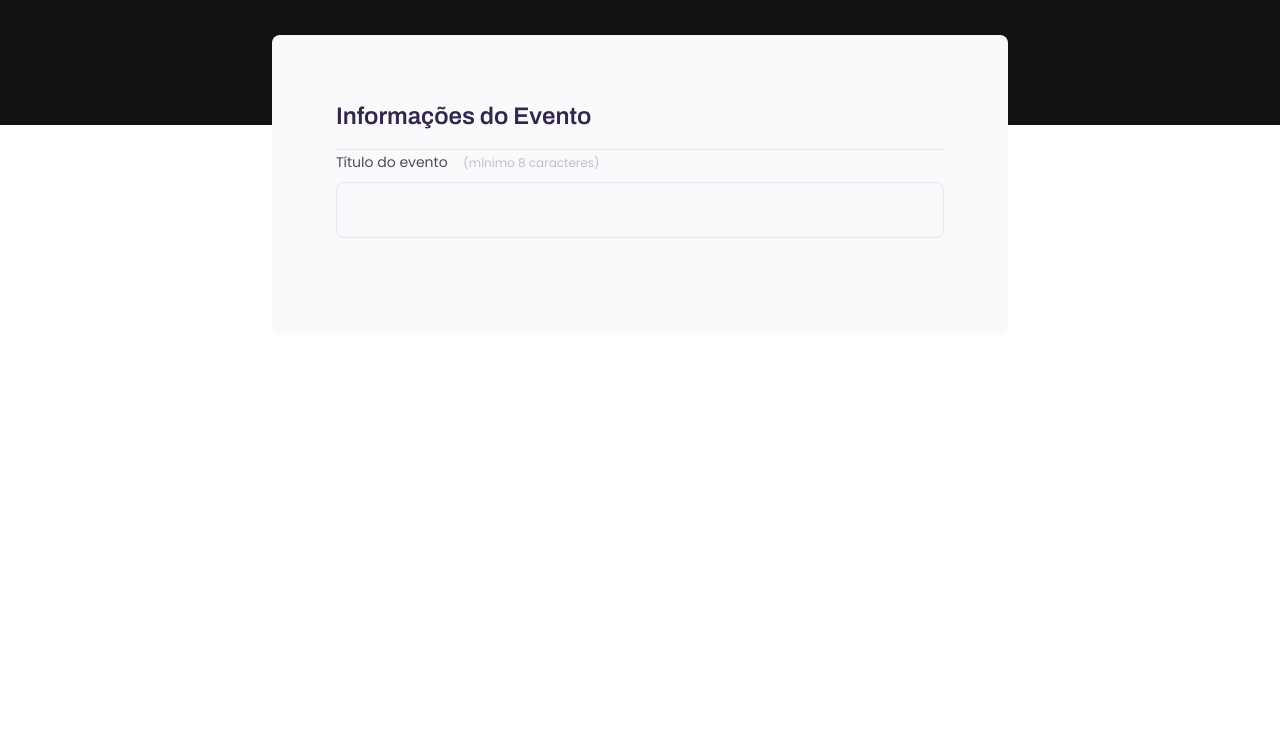
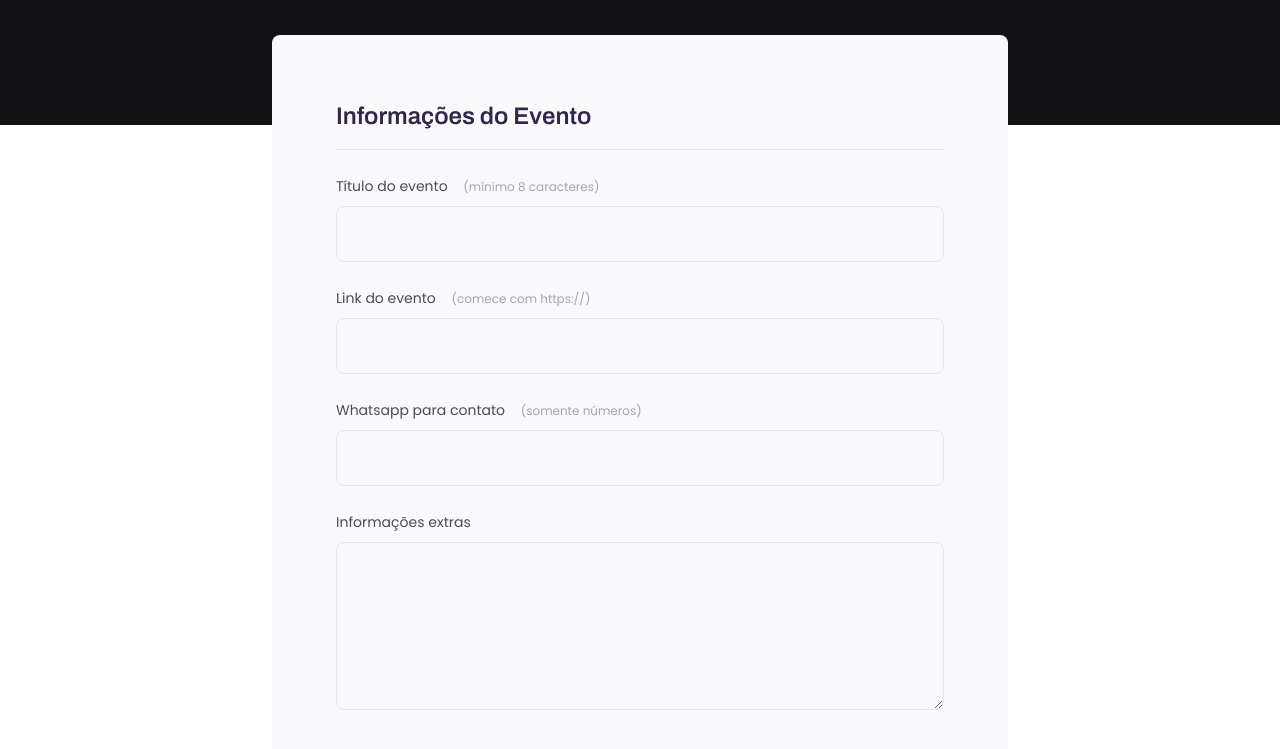
Before and after one commit to developerlucaslima/Formularios, a plain HTML site: page index.html in a window 1280 px wide. Shown: the part 243-992 px from the top of the page. Before the commit the page ends 800 px from the top, so only its background shows below. Drawn offline with Linux system fonts and the light colour scheme.

Commit message:
add new fields in fieldset

```diff
--- a/index.html
+++ b/index.html
@@ -23,10 +23,32 @@
         </header>
         <form>
             <fieldset>
-                <legend>Informações do Evento</legend>
-                <div class="input-wrapper">
-                    <label for="event-title">Título do evento  <span>(mínimo 8 caracteres)</span> </label>
-                    <input type="text" id="event-title"/>
+                <div class="fieldset-wrapper">
+                    <legend>Informações do Evento</legend>
+
+                    <div class="input-wrapper">
+                        <label for="event-title">Título do evento  <span>(mínimo 8 caracteres)</span> </label>
+                        <input type="text" id="event-title"/>
+                    </div>
+
+                    <div class="input-wrapper">
+                        <label for="event-link">Link do evento  <span>(comece com https://)</span> </label>
+                        <input type="url" id="event-link"/>
+                    </div>
+
+                    <div class="input-wrapper">
+                        <label for="event-whatsapp">Whatsapp para contato <span>(somente números)</span> </label>
+                        <input type="number" id="event-whatsapp"/>
+                    </div>
+
+                    <div class="input-wrapper">
+                        <label for="event-info">Informações extras</label>
+                        <textarea name="" id="event-info">
+
+                        </textarea>
+
+                    </div>
+
                 </div>
             </fieldset>
         </form>
--- a/style.css
+++ b/style.css
@@ -72,6 +72,12 @@ fieldset{
     border: none;
 }
 
+.fieldset-wrapper{
+    display: flex;
+    flex-direction: column;
+    gap: 24px;
+}
+
 fieldset legend{
     font-family: 'Archivo';
     font-weight: 600;
@@ -106,12 +112,17 @@ fieldset legend{
     font-size: 12px;
     line-height: 20px;
 
-    color: #C1BCCC;
+    color: #a9a0b8;
 
     margin-left: 12px;
-    }
+}
 
-.input-wrapper input{
+.input-wrapper label span:hover{
+    color: #67646c;
+}
+
+
+.input-wrapper input, .input-wrapper textarea {
     margin-top: 8px;
 
     background: #FAFAFC;
@@ -125,5 +136,10 @@ fieldset legend{
     font-size: 16px;
     line-height: 26px;
 
-    color: #C1BCCC;
+    color: #67646c;
     }
+
+    .input-wrapper textarea{
+        padding: 0;
+        height: 168px;
+    }
```
